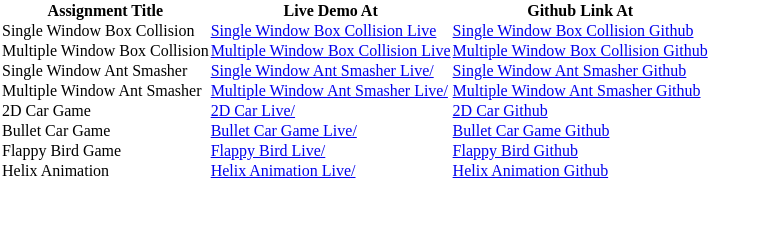
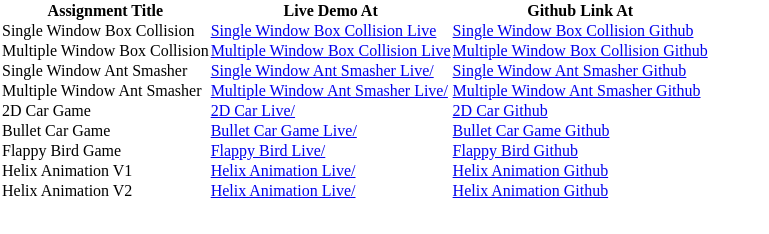
Before and after one commit to nikitashrestha/nikitashrestha.github.io, a plain HTML site: page index.html in a window 1280 px wide. Shown: the whole page, without its empty margins (0-769 px from the left). Drawn offline with Linux system fonts and the light colour scheme.

Commit message:
Updated Final

```diff
--- a/index.html
+++ b/index.html
@@ -50,9 +50,14 @@
                     <td><a href="https://github.com/nikitashrestha/Assignment6">Flappy Bird  Github</a></td>
                 </tr>
                 <tr>
-                    <td>Helix Animation</td>
+                    <td>Helix Animation V1</td>
                     <td><a href="https://nikitashrestha.github.io/Assignment8/">Helix Animation Live/</a></td>
                     <td><a href="https://github.com/nikitashrestha/Assignment8">Helix Animation  Github</a></td>
+                </tr>
+                <tr>
+                    <td>Helix Animation V2</td>
+                    <td><a href="https://nikitashrestha.github.io/Assignment8V2">Helix Animation Live/</a></td>
+                    <td><a href="https://github.com/nikitashrestha/Assignment8V2">Helix Animation  Github</a></td>
                 </tr>
 
             </table>
```
